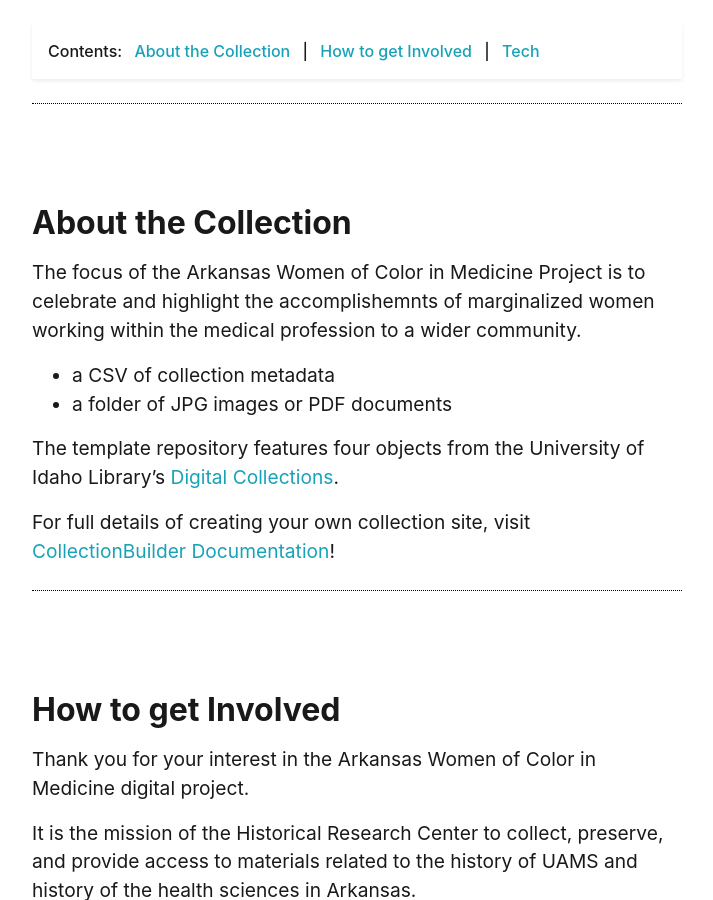
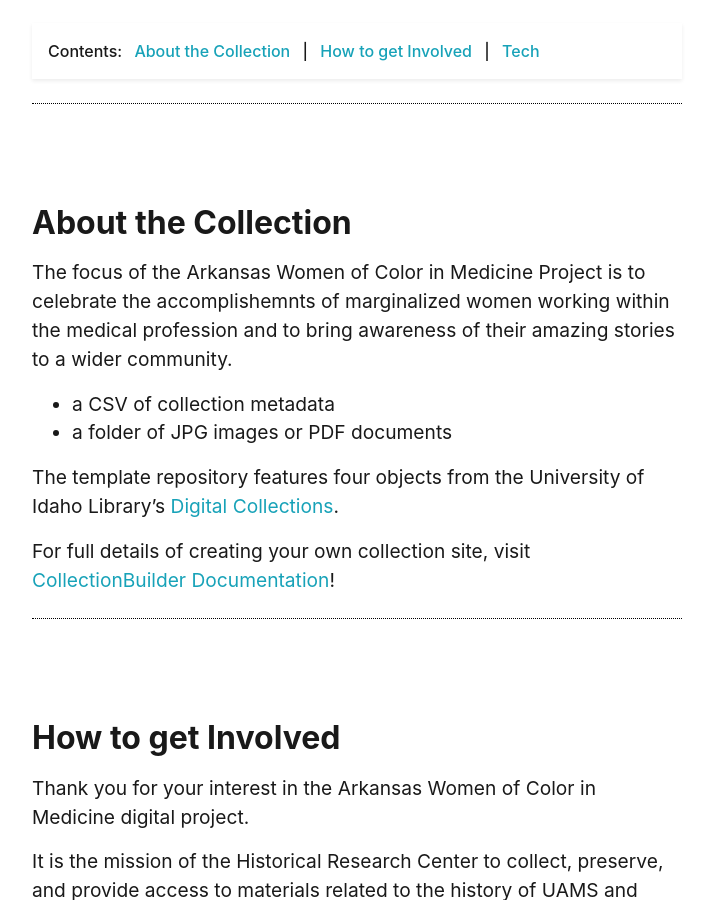
Before and after one commit to Starkad2/Wocim-GH2, a Jekyll site: the page built from pages/about.md, in a window 1280 px wide and 900 px high, scrolled down 387 px. Shown: the whole window, without its empty margins (283-996 px from the left). Built offline with Jekyll 4.4.1, drawn with Linux system fonts in a browser that asks for light colours.

Commit message:
Update about.md

```diff
--- a/pages/about.md
+++ b/pages/about.md
@@ -14,7 +14,7 @@
 
 ## About the Collection
 
-The focus of the Arkansas Women of Color in Medicine Project is to celebrate and highlight the accomplishemnts of marginalized women working within the medical profession to a wider community.
+The focus of the Arkansas Women of Color in Medicine Project is to celebrate the accomplishemnts of marginalized women working within the medical profession and to bring awareness of their amazing stories to a wider community.
 
 - a CSV of collection metadata
 - a folder of JPG images or PDF documents
```
